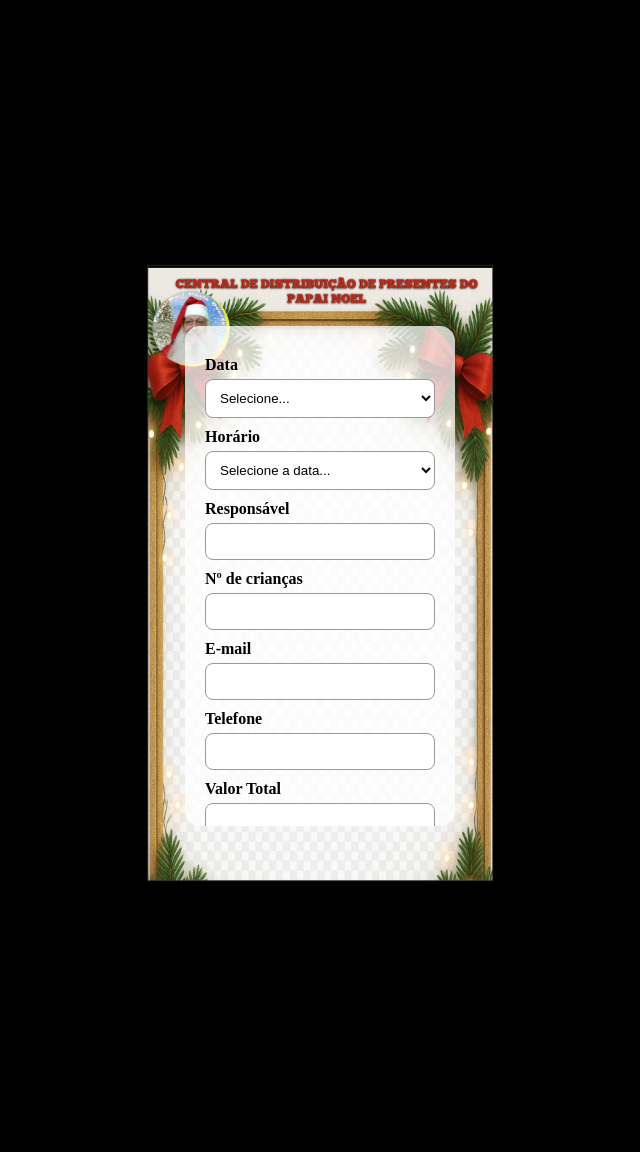
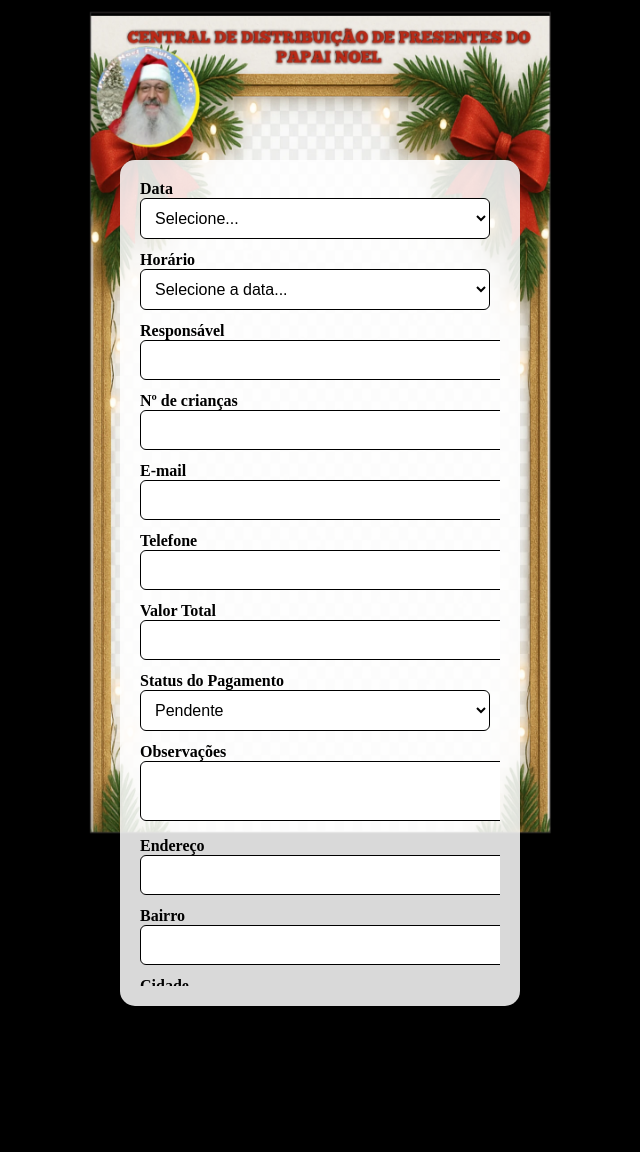
Before and after one commit to amagiadopapainoel1-tech/papai-noel-reservas, a Flask app: page / in a window 1280 px wide. Shown: the whole page, without its empty margins (320-960 px from the left). Run offline with Flask 3, Linux system fonts and the light colour scheme; parts of the project's set-up code (start-up, migrations or seed data) failed here and were passed over.

Commit message:
Update style.css

```diff
--- a/static/style.css
+++ b/static/style.css
@@ -1,75 +1,94 @@
-/* Zera tudo */
-* {
+/* Fundo preto geral */
+body {
     margin: 0;
-    padding: 0;
-    box-sizing: border-box;
+    background: #000;
+    display: flex;
+    justify-content: center;
+    align-items: flex-start; /* importante: não centralizar verticalmente */
+    min-height: 100vh;
+    overflow-x: hidden;
 }
 
-body {
-    background: #000;
-    height: 100vh;
-    overflow: hidden;
-    display: flex;
-    justify-content: center;
-    align-items: center;
-}
-
-/* --- MOLDURA --- */
+/* Moldura de fundo */
 .background-frame {
-    position: absolute;
-    top: 50%;
-    left: 50%;
-    transform: translate(-50%, -50%);
-    width: 360px;             /* TAMANHO FIXO QUE FUNCIONA EM CELULAR */
-    height: 640px;            /* ALTURA FIXA PARA MOSTRAR A MOLDURA TODA */
-    background-image: url("/static/moldura_natal.webp");
+    background-image: url("static/moldura_natal.webp");
     background-size: contain;
     background-repeat: no-repeat;
-    background-position: center;
+    background-position: top center;
+    width: 100%;
+    max-width: 480px;
+    height: 100vh;
+    position: absolute;
+    top: 0;
+    left: 50%;
+    transform: translateX(-50%);
     z-index: 1;
 }
 
-/* --- ÁREA DO FORMULÁRIO --- */
+/* Caixa do formulário */
 .form-wrapper {
-    position: absolute;
-    top: 50%;
-    left: 50%;
-    transform: translate(-50%, -50%);
-    width: 270px;           /* FICA DENTRO DA MOLDURA */
-    height: 500px;          /* PERMITIR ROLAGEM */
-    background: rgba(255,255,255,0.75);
+    position: relative;
+    width: 90%;
+    max-width: 360px;
+    background: rgba(255,255,255,0.85);
     border-radius: 15px;
     padding: 20px;
-    overflow-y: auto;       /* ROLAGEM FUNCIONANDO */
     z-index: 2;
+
+    /* 🔥 Aqui baixamos o formulário para não pegar o rosto do Noel */
+    margin-top: 120px;
+}
+
+/* Área rolável */
+.scroll-area {
+    max-height: 70vh;
+    overflow-y: auto;
+    padding-right: 10px;
 }
 
 /* Inputs */
-label {
+.input, select, textarea {
+    width: 100%;
+    padding: 10px;
+    border-radius: 6px;
+    border: 1px solid #000;
+    margin-bottom: 12px;
     font-size: 16px;
-    font-weight: bold;
     color: #000;
-    display: block;
-    margin-top: 10px;
+    background: #fff;
 }
 
-.input, textarea, select {
-    width: 100%;
-    padding: 10px;
-    margin-top: 5px;
-    border-radius: 8px;
-    border: 1px solid #999;
-    background: #fff;
+.label {
+    font-weight: bold;
     color: #000;
 }
 
 button {
-    margin-top: 15px;
     width: 100%;
     padding: 12px;
-    background: #b30000;
+    background: #c00;
     color: #fff;
     border: none;
     border-radius: 8px;
+    font-size: 18px;
     cursor: pointer;
 }
+
+/* 📱 Ajuste especial para CELULAR */
+@media (max-width: 480px) {
+    .form-wrapper {
+        margin-top: 140px; /* um pouco mais para compensar monitores mais baixos */
+        max-width: 330px;
+    }
+
+    .scroll-area {
+        max-height: 65vh;
+    }
+}
+
+/* 🖥 Ajuste especial para PC */
+@media (min-width: 800px) {
+    .form-wrapper {
+        margin-top: 160px; /* PC costuma ter mais espaço */
+    }
+}
```
